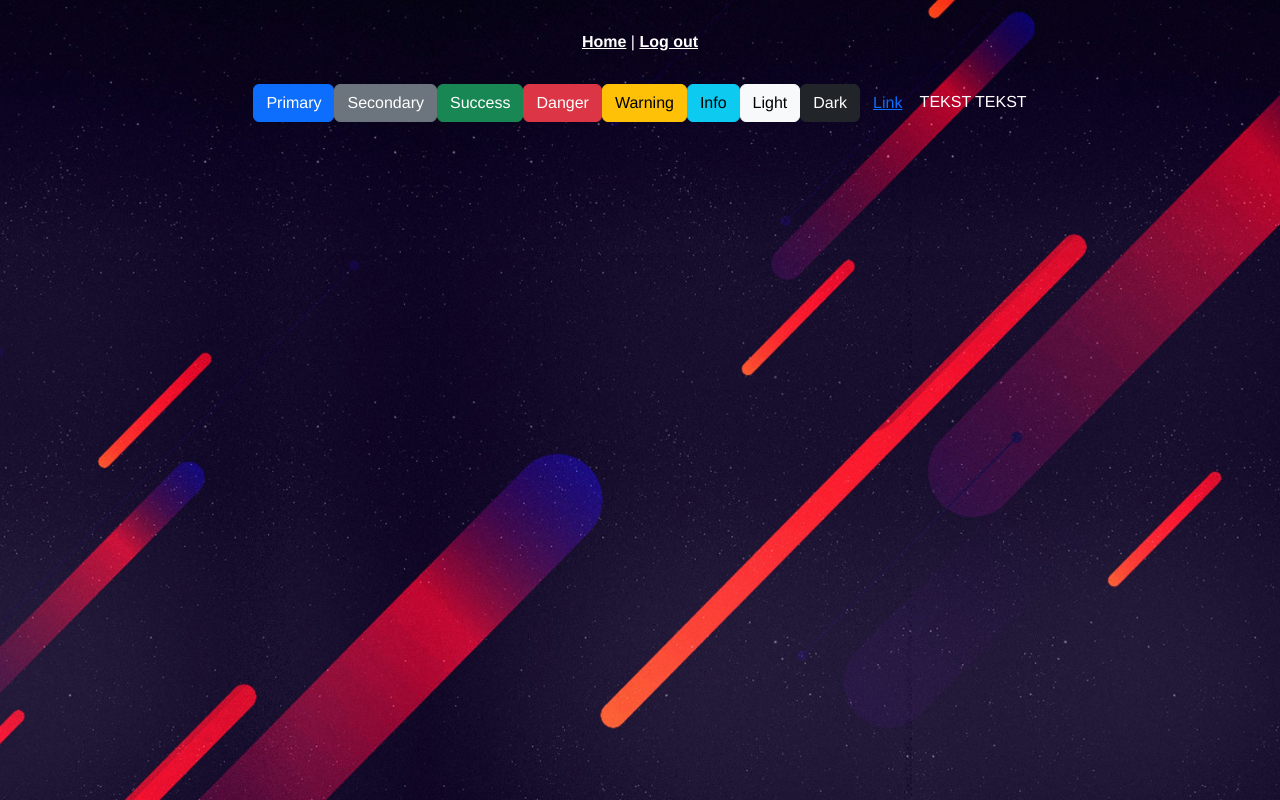
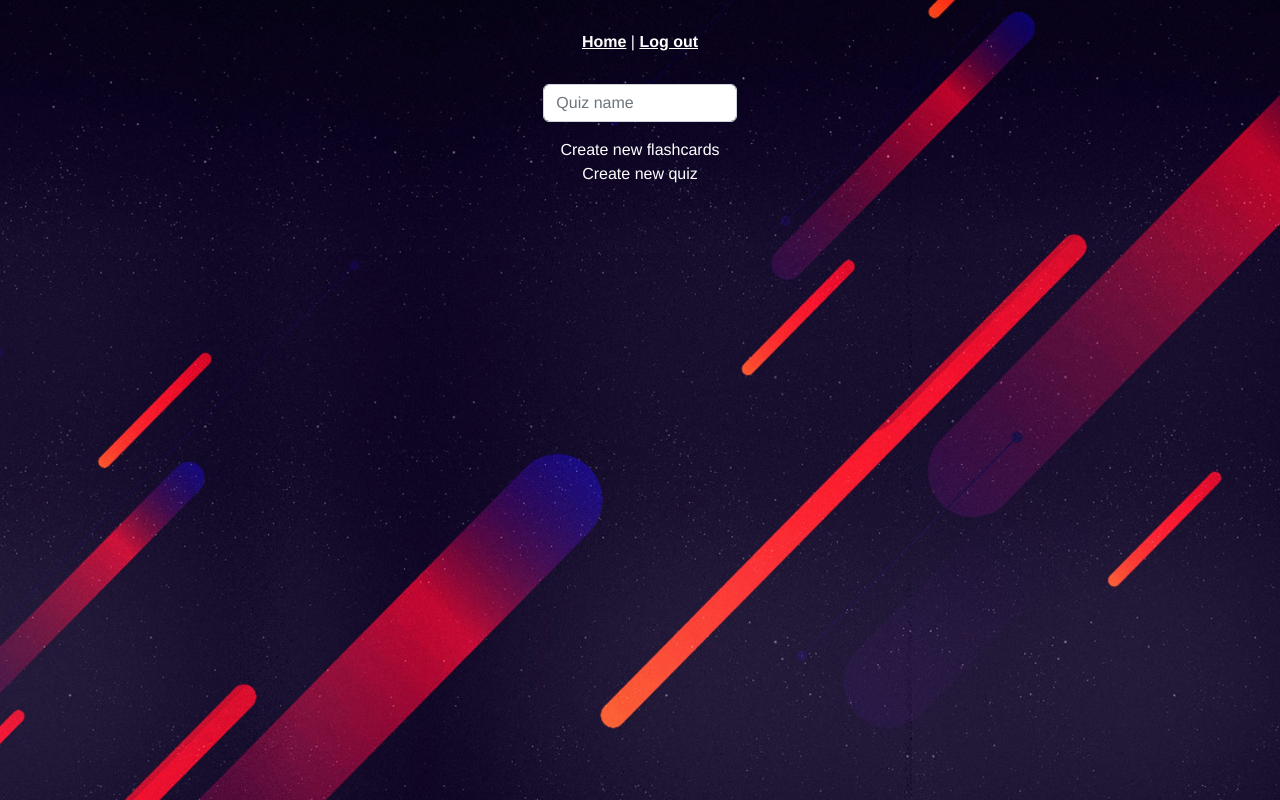
Before and after one commit to MarkSrmg/front_quiz_project, a Vue app: page /#/quiz in a window 1280 px wide. Built offline with nearby package versions, Linux system fonts and the light colour scheme.

Commit message:
Taustapilt olemas

```diff
--- a/src/views/AddQuiz.vue
+++ b/src/views/AddQuiz.vue
@@ -1,22 +1,22 @@
 <template>
-<div>
-<div class=""
+  <div>
+    <div class="row justify-content-center">
+      <div class="col-2">
+        <div class="input-group mb-3">
+          <!--    <span class="input-group-text" id="basic-addon1">@</span>-->
+          <input type="text" class="form-control" placeholder="Quiz name" aria-label="Username"
+                 aria-describedby="basic-addon1">
+        </div>
+        <div>
+          Create new flashcards
+        </div>
+        <div>
+          Create new quiz
+        </div>
+      </div>
+    </div>
 
-  <button type="button" class="btn btn-primary">Primary</button>
-  <button type="button" class="btn btn-secondary">Secondary</button>
-  <button type="button" class="btn btn-success">Success</button>
-  <button type="button" class="btn btn-danger">Danger</button>
-  <button type="button" class="btn btn-warning">Warning</button>
-  <button type="button" class="btn btn-info">Info</button>
-  <button type="button" class="btn btn-light">Light</button>
-  <button type="button" class="btn btn-dark">Dark</button>
-
-  <button type="button" class="btn btn-link">Link</button>
-TEKST TEKST
-
-
-</div>
-
+  </div>
 
 
 </template>
```
